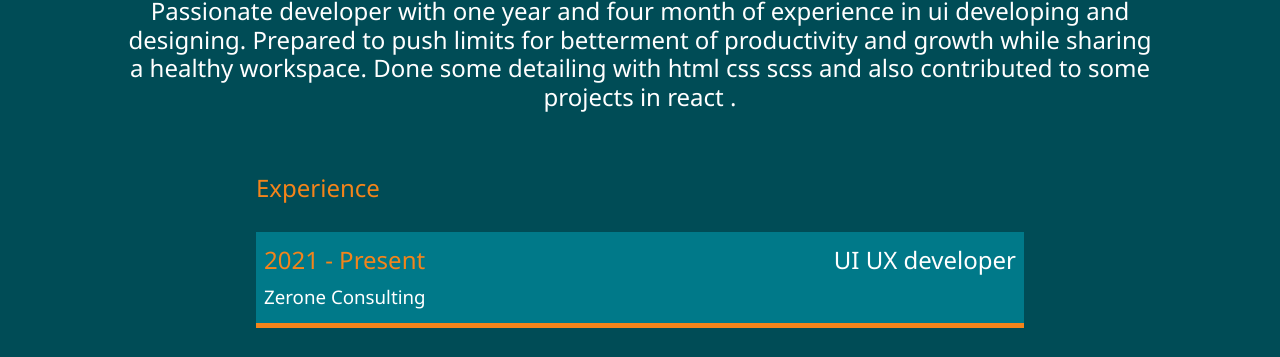
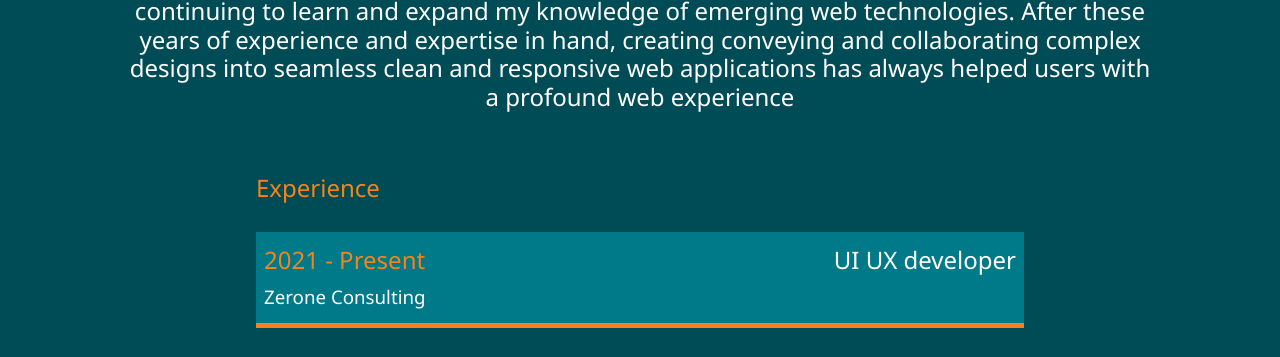
Before and after one commit to sr33ni/portfolio, a plain HTML site: page about.html in a window 1280 px wide. Shown: the part 256-613 px from the top of the page. Drawn offline with Linux system fonts and the light colour scheme.

Commit message:
Change text

```diff
--- a/about.html
+++ b/about.html
@@ -44,8 +44,12 @@
       <div class="about__bio-image">
         <div class="about__bio">
           <h2 class="text-secondary">Profile</h2>
-          <p>Passionate developer with one year and four month of experience in ui developing and designing. Prepared to push limits for betterment of productivity and growth while sharing a healthy workspace.
-            Done some detailing with html css scss and also contributed to some projects in react .
+          <p>Design and develop efficient and intuitive user interfaces for web applications while continuing
+            to learn and expand my knowledge of emerging web technologies.
+            After these years of experience and expertise in hand,
+            creating conveying and collaborating complex designs into
+            seamless clean and responsive web applications has always
+            helped users with a profound web experience
             </p>
         </div>
       </div>
```
Also changed, not shown: contact.html (+2 -2 lines).
